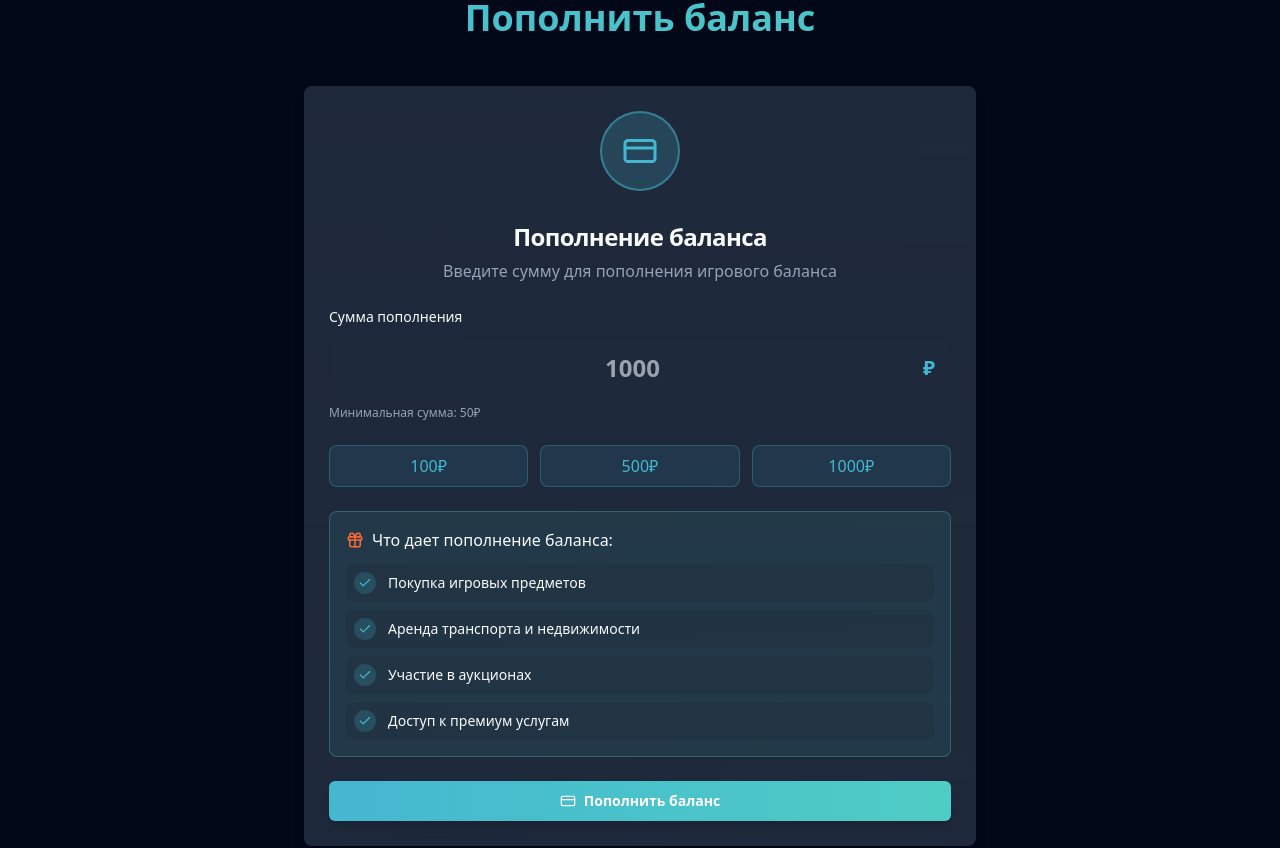
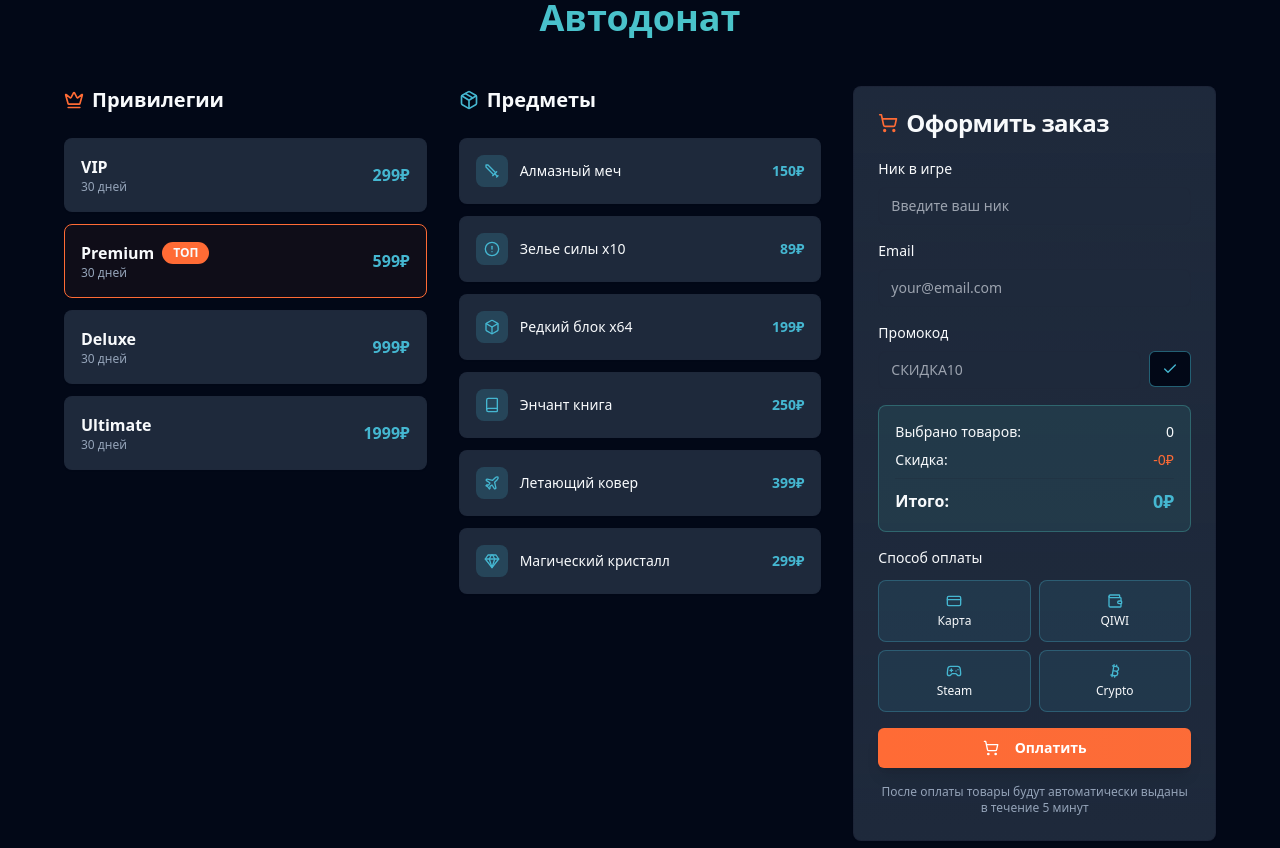
Before and after one commit to pr-poehali-dev/samp-gaming-site, a React (Vite) app: page / in a window 1280 px wide. Shown: the part 1400-2248 px from the top of the page. Built offline with nearby package versions, Linux system fonts and the light colour scheme.

Commit message:
Добавить автоматический донат систему

```diff
--- a/src/pages/Index.tsx
+++ b/src/pages/Index.tsx
@@ -169,77 +169,171 @@ const Index = () => {
         <section id="donate" className="py-20">
           <div className="container mx-auto px-4">
             <h2 className="text-4xl font-bold text-center mb-12 bg-gradient-to-r from-gaming-cyan to-gaming-blue bg-clip-text text-transparent">
-              Пополнить баланс
+              Автодонат
             </h2>
-            <div className="max-w-2xl mx-auto">
-              <Card className="relative overflow-hidden bg-gradient-to-b from-card/80 to-card border-border/50 shadow-lg">
-                <div className="absolute inset-0 bg-gradient-to-br from-gaming-electric/5 to-transparent" />
 
-                <CardHeader className="text-center relative z-10 pb-6">
-                  <div className="w-20 h-20 mx-auto rounded-full bg-gaming-cyan/20 border-2 border-gaming-cyan/50 flex items-center justify-center mb-6">
-                    <Icon name="CreditCard" size={36} className="text-gaming-cyan" />
-                  </div>
-                  <CardTitle className="text-2xl mb-2">Пополнение баланса</CardTitle>
-                  <p className="text-muted-foreground">Введите сумму для пополнения игрового баланса</p>
-                </CardHeader>
+            <div className="max-w-6xl mx-auto">
+              <div className="grid grid-cols-1 lg:grid-cols-3 gap-8">
 
-                <CardContent className="relative z-10 space-y-6">
-                  <div>
-                    <label className="block text-sm font-medium mb-3">Сумма пополнения</label>
-                    <div className="relative">
-                      <input
-                        type="number"
-                        placeholder="1000"
-                        min="50"
-                        className="w-full px-4 py-3 bg-card border border-border/50 rounded-lg text-center text-2xl font-bold focus:outline-none focus:ring-2 focus:ring-gaming-cyan focus:border-transparent transition-all"
-                      />
-                      <span className="absolute right-4 top-1/2 -translate-y-1/2 text-gaming-cyan font-bold text-xl">₽</span>
-                    </div>
-                    <p className="text-xs text-muted-foreground mt-2">Минимальная сумма: 50₽</p>
-                  </div>
-
-                  <div className="grid grid-cols-3 gap-3">
-                    {['100₽', '500₽', '1000₽'].map((amount) => (
-                      <button
-                        key={amount}
-                        className="px-4 py-2 bg-gaming-cyan/10 border border-gaming-cyan/30 rounded-lg hover:bg-gaming-cyan/20 hover:border-gaming-cyan transition-colors text-gaming-cyan font-medium"
-                      >
-                        {amount}
-                      </button>
+                {/* Привилегии */}
+                <div>
+                  <h3 className="text-xl font-bold mb-6 flex items-center gap-2">
+                    <Icon name="Crown" size={20} className="text-gaming-orange" />
+                    Привилегии
+                  </h3>
+                  <div className="space-y-3">
+                    {[
+                      { name: 'VIP', price: '299₽', duration: '30 дней', popular: false },
+                      { name: 'Premium', price: '599₽', duration: '30 дней', popular: true },
+                      { name: 'Deluxe', price: '999₽', duration: '30 дней', popular: false },
+                      { name: 'Ultimate', price: '1999₽', duration: '30 дней', popular: false }
+                    ].map((privilege, index) => (
+                      <Card key={index} className={`cursor-pointer transition-all hover:scale-105 ${
+                        privilege.popular ? 'border-gaming-orange bg-gaming-orange/5' : 'border-border/50 hover:border-gaming-cyan/50'
+                      }`}>
+                        <CardContent className="p-4">
+                          <div className="flex justify-between items-center">
+                            <div>
+                              <div className="flex items-center gap-2">
+                                <h4 className="font-bold">{privilege.name}</h4>
+                                {privilege.popular && <Badge className="bg-gaming-orange text-xs">ТОП</Badge>}
+                              </div>
+                              <p className="text-xs text-muted-foreground">{privilege.duration}</p>
+                            </div>
+                            <div className="text-gaming-cyan font-bold">{privilege.price}</div>
+                          </div>
+                        </CardContent>
+                      </Card>
                     ))}
                   </div>
+                </div>
 
-                  <div className="bg-gaming-blue/10 border border-gaming-blue/30 rounded-lg p-4">
-                    <h4 className="font-medium mb-3 flex items-center gap-2">
-                      <Icon name="Gift" size={18} className="text-gaming-orange" />
-                      Что дает пополнение баланса:
-                    </h4>
-                    <div className="space-y-2">
-                      {[
-                        'Покупка игровых предметов',
-                        'Аренда транспорта и недвижимости',
-                        'Участие в аукционах',
-                        'Доступ к премиум услугам'
-                      ].map((feature, i) => (
-                        <div key={i} className="flex items-center gap-3 p-2 rounded-lg bg-card/30">
-                          <div className="p-1 rounded-full bg-gaming-cyan/20">
-                            <Icon name="Check" size={14} className="text-gaming-cyan" />
+                {/* Игровые предметы */}
+                <div>
+                  <h3 className="text-xl font-bold mb-6 flex items-center gap-2">
+                    <Icon name="Package" size={20} className="text-gaming-cyan" />
+                    Предметы
+                  </h3>
+                  <div className="space-y-3">
+                    {[
+                      { name: 'Алмазный меч', price: '150₽', icon: 'Sword' },
+                      { name: 'Зелье силы x10', price: '89₽', icon: 'Flask' },
+                      { name: 'Редкий блок x64', price: '199₽', icon: 'Box' },
+                      { name: 'Энчант книга', price: '250₽', icon: 'Book' },
+                      { name: 'Летающий ковер', price: '399₽', icon: 'Plane' },
+                      { name: 'Магический кристалл', price: '299₽', icon: 'Gem' }
+                    ].map((item, index) => (
+                      <Card key={index} className="cursor-pointer transition-all hover:scale-105 border-border/50 hover:border-gaming-cyan/50">
+                        <CardContent className="p-4">
+                          <div className="flex justify-between items-center">
+                            <div className="flex items-center gap-3">
+                              <div className="w-8 h-8 bg-gaming-cyan/20 rounded-lg flex items-center justify-center">
+                                <Icon name={item.icon as any} size={16} className="text-gaming-cyan" />
+                              </div>
+                              <div>
+                                <h4 className="font-medium text-sm">{item.name}</h4>
+                              </div>
+                            </div>
+                            <div className="text-gaming-cyan font-bold text-sm">{item.price}</div>
                           </div>
-                          <span className="text-sm font-medium">{feature}</span>
+                        </CardContent>
+                      </Card>
+                    ))}
+                  </div>
+                </div>
+
+                {/* Форма заказа */}
+                <div>
+                  <Card className="sticky top-4 border-gaming-electric/30 bg-gradient-to-b from-card/80 to-card">
+                    <CardHeader>
+                      <CardTitle className="flex items-center gap-2">
+                        <Icon name="ShoppingCart" size={20} className="text-gaming-orange" />
+                        Оформить заказ
+                      </CardTitle>
+                    </CardHeader>
+                    <CardContent className="space-y-4">
+                      {/* Ник игрока */}
+                      <div>
+                        <label className="block text-sm font-medium mb-2">Ник в игре</label>
+                        <input
+                          type="text"
+                          placeholder="Введите ваш ник"
+                          className="w-full px-3 py-2 bg-card border border-border/50 rounded-lg focus:outline-none focus:ring-2 focus:ring-gaming-cyan focus:border-transparent text-sm"
+                        />
+                      </div>
+
+                      {/* Email */}
+                      <div>
+                        <label className="block text-sm font-medium mb-2">Email</label>
+                        <input
+                          type="email"
+                          placeholder="your@email.com"
+                          className="w-full px-3 py-2 bg-card border border-border/50 rounded-lg focus:outline-none focus:ring-2 focus:ring-gaming-cyan focus:border-transparent text-sm"
+                        />
+                      </div>
+
+                      {/* Промокод */}
+                      <div>
+                        <label className="block text-sm font-medium mb-2">Промокод</label>
+                        <div className="flex gap-2">
+                          <input
+                            type="text"
+                            placeholder="СКИДКА10"
+                            className="flex-1 px-3 py-2 bg-card border border-border/50 rounded-lg focus:outline-none focus:ring-2 focus:ring-gaming-cyan focus:border-transparent text-sm"
+                          />
+                          <Button size="sm" variant="outline" className="border-gaming-cyan/50 text-gaming-cyan hover:bg-gaming-cyan/10">
+                            <Icon name="Check" size={14} />
+                          </Button>
                         </div>
-                      ))}
-                    </div>
-                  </div>
+                      </div>
 
-                  <Button className="w-full bg-gradient-to-r from-gaming-cyan to-gaming-blue hover:from-gaming-cyan/90 hover:to-gaming-blue/90 text-white font-bold py-4 shadow-lg hover:shadow-gaming-cyan/30 transition-all duration-300 relative overflow-hidden">
-                    <span className="relative z-10 flex items-center justify-center gap-2">
-                      <Icon name="CreditCard" size={20} />
-                      Пополнить баланс
-                    </span>
-                    <div className="absolute inset-0 bg-white/10 transform scale-x-0 hover:scale-x-100 transition-transform duration-300 origin-left" />
-                  </Button>
-                </CardContent>
-              </Card>
+                      {/* Итого */}
+                      <div className="bg-gaming-blue/10 border border-gaming-blue/30 rounded-lg p-4">
+                        <div className="flex justify-between items-center mb-2">
+                          <span className="text-sm">Выбрано товаров:</span>
+                          <span className="text-sm font-medium">0</span>
+                        </div>
+                        <div className="flex justify-between items-center mb-2">
+                          <span className="text-sm">Скидка:</span>
+                          <span className="text-sm text-gaming-orange">-0₽</span>
+                        </div>
+                        <hr className="border-border/30 my-2" />
+                        <div className="flex justify-between items-center">
+                          <span className="font-bold">Итого:</span>
+                          <span className="font-bold text-gaming-cyan text-lg">0₽</span>
+                        </div>
+                      </div>
+
+                      {/* Способы оплаты */}
+                      <div>
+                        <label className="block text-sm font-medium mb-3">Способ оплаты</label>
+                        <div className="grid grid-cols-2 gap-2">
+                          {[
+                            { name: 'Карта', icon: 'CreditCard' },
+                            { name: 'QIWI', icon: 'Wallet' },
+                            { name: 'Steam', icon: 'Gamepad2' },
+                            { name: 'Crypto', icon: 'Bitcoin' }
+                          ].map((method, index) => (
+                            <button key={index} className="p-3 bg-gaming-cyan/10 border border-gaming-cyan/30 rounded-lg hover:bg-gaming-cyan/20 transition-colors flex flex-col items-center gap-1">
+                              <Icon name={method.icon as any} size={16} className="text-gaming-cyan" />
+                              <span className="text-xs font-medium">{method.name}</span>
+                            </button>
+                          ))}
+                        </div>
+                      </div>
+
+                      <Button className="w-full bg-gradient-to-r from-gaming-orange to-gaming-orange/80 hover:from-gaming-orange/90 hover:to-gaming-orange text-white font-bold py-3 shadow-lg hover:shadow-gaming-orange/30 transition-all">
+                        <Icon name="ShoppingCart" size={18} className="mr-2" />
+                        Оплатить
+                      </Button>
+
+                      <p className="text-xs text-muted-foreground text-center">
+                        После оплаты товары будут автоматически выданы в течение 5 минут
+                      </p>
+                    </CardContent>
+                  </Card>
+                </div>
+              </div>
             </div>
           </div>
         </section>
```
